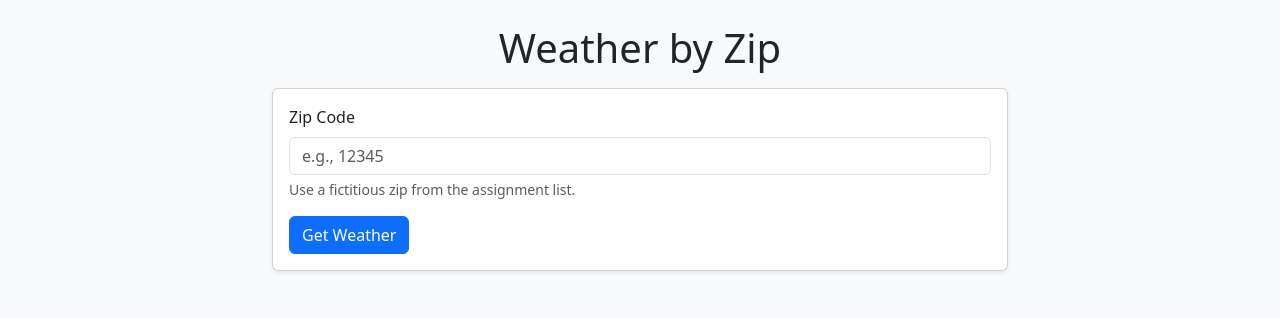
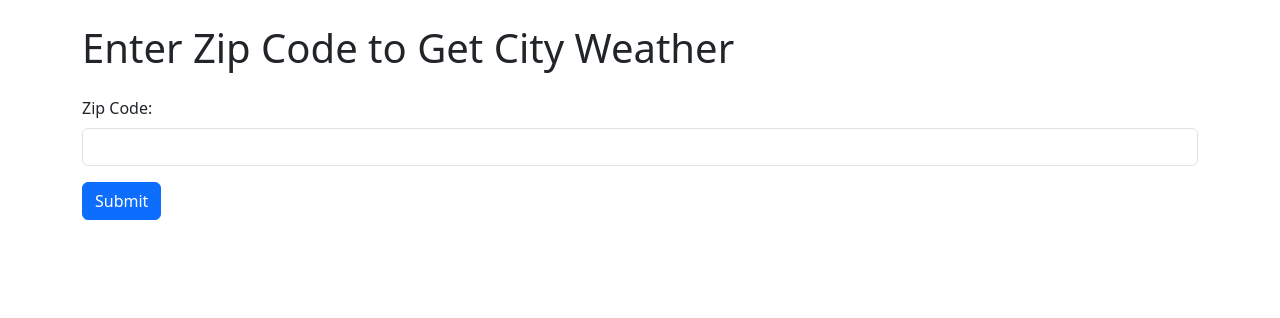
Before and after one commit to Tsbussey/CPS-276, a PHP site: page / in a window 1280 px wide. Shown: the top 318 px of the page. Run offline with PHP 8.4, Linux system fonts and the light colour scheme.

Commit message:
Update index.php

```diff
--- a/assignments/assignment10/index.php
+++ b/assignments/assignment10/index.php
@@ -1,50 +1,40 @@
 <?php
 // ===== /index.php =====
 /**
- * Assignment 10 REST — Bootstrap version
- * Renders one form, calls php/rest_client.php via getWeather(), and displays results.
- * Follows Canvas spec for $acknowledgement (above form) and $output (below form).
+ * Assignment 10 REST — Bootstrap (teacher-look)
+ * Simple heading, "Zip Code:" label, and "Submit" button.
  */
 ?>
 <!doctype html>
 <html lang="en">
 <head>
   <meta charset="utf-8">
-  <title>Assignment 10 REST (Bootstrap)</title>
+  <title>Enter Zip Code to Get City Weather</title>
   <meta name="viewport" content="width=device-width, initial-scale=1">
-  <!-- Bootstrap 5 -->
   <link
     href="https://cdn.jsdelivr.net/npm/bootstrap@5.3.3/dist/css/bootstrap.min.css"
     rel="stylesheet"
     integrity="sha384-QWTKZyjpPEjISv5WaRU9OFeRpok6YctnYmDr5pNlyT2bRjXh0JMhjY6hW+ALEwIH"
     crossorigin="anonymous">
 </head>
-<body class="bg-light">
+<body class="bg-white">
 <?php
-  // Spec-defined variables (:contentReference[oaicite:10]{index=10})
   $output = "";
   $acknowledgement = "";
-
   if ($_SERVER["REQUEST_METHOD"] === "POST") {
       require __DIR__ . '/php/rest_client.php';
-      $result = getWeather();
-      $acknowledgement = $result[0];
-      $output = $result[1];
+      [$acknowledgement, $output] = getWeather();
   }
 ?>
   <main class="container py-4">
-    <div class="row justify-content-center">
-      <div class="col-12 col-lg-8">
+    <h1 class="mb-4">Enter Zip Code to Get City Weather</h1>
 
-        <h1 class="mb-3 text-center">Weather by Zip</h1>
-
-        <!-- Acknowledgement above the form (:contentReference[oaicite:11]{index=11}) -->
+    <!-- Acknowledgement above the form -->
     <?php echo $acknowledgement; ?>
 
-        <form method="post" class="card shadow-sm mb-4">
-          <div class="card-body">
+    <form method="post" class="mb-4">
       <div class="mb-3">
-              <label for="zip_code" class="form-label">Zip Code</label>
+        <label for="zip_code" class="form-label">Zip Code:</label>
         <input
           type="text"
           inputmode="numeric"
@@ -52,20 +42,14 @@
           class="form-control"
           id="zip_code"
           name="zip_code"
-                placeholder="e.g., 12345"
           value="<?php echo isset($_POST['zip_code']) ? htmlspecialchars($_POST['zip_code']) : ''; ?>"
           required>
-              <div class="form-text">Use a fictitious zip from the assignment list.</div>
       </div>
-            <button type="submit" class="btn btn-primary">Get Weather</button>
-          </div>
+      <button type="submit" class="btn btn-primary">Submit</button>
     </form>
 
-        <!-- Output below the form (:contentReference[oaicite:12]{index=12}) -->
+    <!-- Output below the form -->
     <?php echo $output; ?>
-
-      </div>
-    </div>
   </main>
 
   <script src="https://cdn.jsdelivr.net/npm/bootstrap@5.3.3/dist/js/bootstrap.bundle.min.js"
```
Lines whose indentation alone changed are shown as unchanged.
